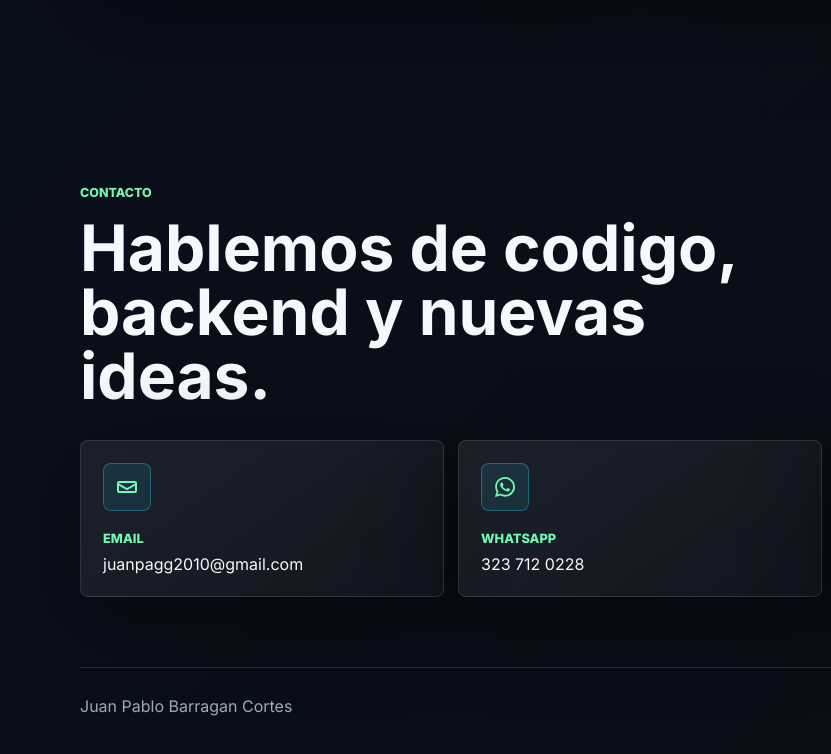
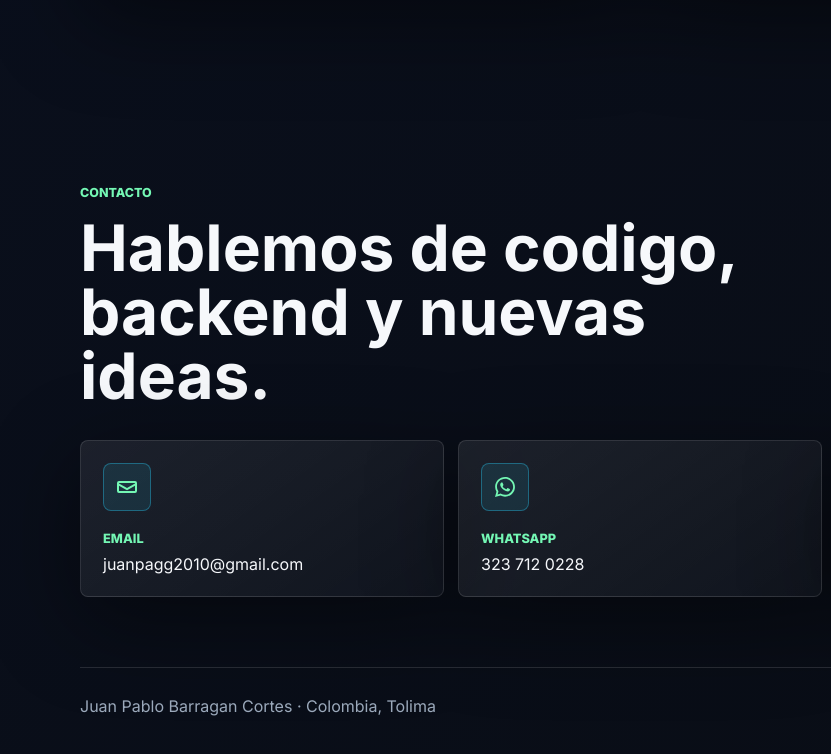
Before and after one commit to juanpagg2010-cloud/portafolio, a plain HTML site: page index.html in a window 1280 px wide. Shown: the part 4084-4838 px from the top of the page, 0-831 px from the left. Drawn offline with Linux system fonts and the light colour scheme.

Commit message:
localizacion

```diff
--- a/index.html
+++ b/index.html
@@ -273,7 +273,7 @@
   </main>
 
   <footer class="site-footer">
-    <p>Juan Pablo Barragan Cortes</p>
+    <p>Juan Pablo Barragan Cortes · Colombia, Tolima</p>
     <a href="#inicio">Volver arriba</a>
   </footer>
 
```
